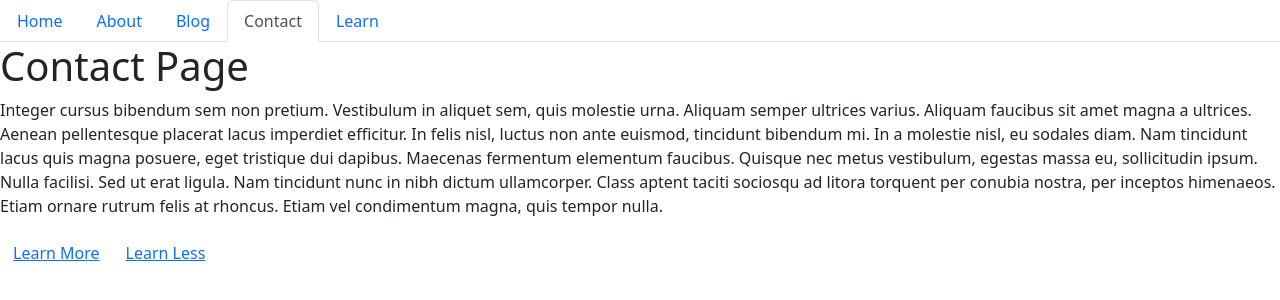
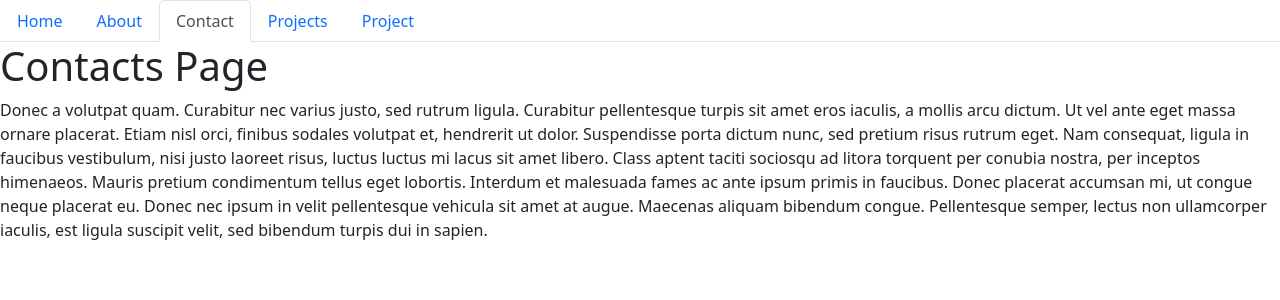
Before and after one commit to Fi-OD/wk13react-portfolio, a React (Create React App) app: page /wk13react-portfolio/contact in a window 1280 px wide. Shown: the top 300 px of the page. Built offline with nearby package versions, Linux system fonts and the light colour scheme.

Commit message:
created the page structure

```diff
--- a/src/App.js
+++ b/src/App.js
@@ -3,8 +3,8 @@ import { BrowserRouter as Router, Route, Routes } from 'react-router-dom';
 import NavTabs from './components/NavTabs';
 import Home from './components/pages/Home';
 import About from './components/pages/About';
-import Blog from './components/pages/Blog';
 import Contact from './components/pages/Contact';
+import Projects from './components/pages/Projects';
 
 function App() {
   return (
@@ -17,9 +17,9 @@ function App() {
           {/* Define a default route that will render the Home component */}
           <Route path="/wk13react-portfolio/" element={<Home />} />
           <Route path="/wk13react-portfolio/about" element={<About />} />
-          <Route path="/wk13react-portfolio/blog" element={<Blog />} />
+          <Route path="/wk13react-portfolio/contact" element={<Contact />} />
           {/* Define a route that will have descendant routes */}
-          <Route path="/wk13react-portfolio/contact/*" element={<Contact />} />
+          <Route path="/wk13react-portfolio/contact/*" element={<Projects />} />
         </Routes>
       </div>
     </Router>
--- a/src/components/NavTabs.js
+++ b/src/components/NavTabs.js
@@ -27,18 +27,7 @@ function NavTabs() {
       </li>
       <li className="nav-item">
         <NavLink
-          to="/wk13react-portfolio/blog"
-          className={({ isActive }) =>
-            isActive ? 'nav-link active' : 'nav-link'
-          }
-        >
-          Blog
-        </NavLink>
-      </li>
-      <li className="nav-item">
-        <NavLink
           to="/wk13react-portfolio/contact"
-          end
           className={({ isActive }) =>
             isActive ? 'nav-link active' : 'nav-link'
           }
@@ -48,12 +37,23 @@ function NavTabs() {
       </li>
       <li className="nav-item">
         <NavLink
-          to="/wk13react-portfolio/contact/learn"
+          to="/wk13react-portfolio/projects"
+          end
           className={({ isActive }) =>
             isActive ? 'nav-link active' : 'nav-link'
           }
         >
-          Learn
+          Projects
+        </NavLink>
+      </li>
+      <li className="nav-item">
+        <NavLink
+          to="/wk13react-portfolio/contact/project"
+          className={({ isActive }) =>
+            isActive ? 'nav-link active' : 'nav-link'
+          }
+        >
+          Project
         </NavLink>
       </li>
     </ul>
--- a/src/components/pages/Blog.js
+++ /dev/null
@@ -1,23 +0,0 @@
-import React from "react";
-
-function Blog() {
-  return (
-    <div>
-      <h1>Blog Page</h1>
-      <p>
-        Donec a volutpat quam. Curabitur nec varius justo, sed rutrum ligula. Curabitur pellentesque
-        turpis sit amet eros iaculis, a mollis arcu dictum. Ut vel ante eget massa ornare placerat.
-        Etiam nisl orci, finibus sodales volutpat et, hendrerit ut dolor. Suspendisse porta dictum
-        nunc, sed pretium risus rutrum eget. Nam consequat, ligula in faucibus vestibulum, nisi
-        justo laoreet risus, luctus luctus mi lacus sit amet libero. Class aptent taciti sociosqu ad
-        litora torquent per conubia nostra, per inceptos himenaeos. Mauris pretium condimentum
-        tellus eget lobortis. Interdum et malesuada fames ac ante ipsum primis in faucibus. Donec
-        placerat accumsan mi, ut congue neque placerat eu. Donec nec ipsum in velit pellentesque
-        vehicula sit amet at augue. Maecenas aliquam bibendum congue. Pellentesque semper, lectus
-        non ullamcorper iaculis, est ligula suscipit velit, sed bibendum turpis dui in sapien.
-      </p>
-    </div>
-  );
-}
-
-export default Blog;
--- a/src/components/pages/Contact.js
+++ b/src/components/pages/Contact.js
@@ -1,33 +1,21 @@
-import React from 'react';
-import { Link, Route, Routes } from 'react-router-dom';
-import Learn from './Learn';
+import React from "react";
 
-function Contact(props) {
+function Contact() {
   return (
     <div>
-      <h1>Contact Page</h1>
+      <h1>Contacts Page</h1>
       <p>
-        Integer cursus bibendum sem non pretium. Vestibulum in aliquet sem, quis
-        molestie urna. Aliquam semper ultrices varius. Aliquam faucibus sit amet
-        magna a ultrices. Aenean pellentesque placerat lacus imperdiet
-        efficitur. In felis nisl, luctus non ante euismod, tincidunt bibendum
-        mi. In a molestie nisl, eu sodales diam. Nam tincidunt lacus quis magna
-        posuere, eget tristique dui dapibus. Maecenas fermentum elementum
-        faucibus. Quisque nec metus vestibulum, egestas massa eu, sollicitudin
-        ipsum. Nulla facilisi. Sed ut erat ligula. Nam tincidunt nunc in nibh
-        dictum ullamcorper. Class aptent taciti sociosqu ad litora torquent per
-        conubia nostra, per inceptos himenaeos. Etiam ornare rutrum felis at
-        rhoncus. Etiam vel condimentum magna, quis tempor nulla.
+        Donec a volutpat quam. Curabitur nec varius justo, sed rutrum ligula. Curabitur pellentesque
+        turpis sit amet eros iaculis, a mollis arcu dictum. Ut vel ante eget massa ornare placerat.
+        Etiam nisl orci, finibus sodales volutpat et, hendrerit ut dolor. Suspendisse porta dictum
+        nunc, sed pretium risus rutrum eget. Nam consequat, ligula in faucibus vestibulum, nisi
+        justo laoreet risus, luctus luctus mi lacus sit amet libero. Class aptent taciti sociosqu ad
+        litora torquent per conubia nostra, per inceptos himenaeos. Mauris pretium condimentum
+        tellus eget lobortis. Interdum et malesuada fames ac ante ipsum primis in faucibus. Donec
+        placerat accumsan mi, ut congue neque placerat eu. Donec nec ipsum in velit pellentesque
+        vehicula sit amet at augue. Maecenas aliquam bibendum congue. Pellentesque semper, lectus
+        non ullamcorper iaculis, est ligula suscipit velit, sed bibendum turpis dui in sapien.
       </p>
-      <Link to="learn" role="button" className="btn btn-link">
-        Learn More
-      </Link>
-      <Link to="contact" role="button" className="btn btn-link">
-        Learn Less
-      </Link>
-      <Routes>
-        <Route path="learn" element={<Learn />} />
-      </Routes>
     </div>
   );
 }
--- a/src/components/pages/Learn.js
+++ b/src/components/pages/Project.js
@@ -1,6 +1,6 @@
 import React from "react";
 
-function Learn() {
+function Project() {
   return (
     <div>
       <h1 className="text-center">hello</h1>
@@ -13,4 +13,4 @@ function Learn() {
   );
 }
 
-export default Learn;
+export default Project;
--- /dev/null
+++ b/src/components/pages/Projects.js
@@ -0,0 +1,35 @@
+import React from 'react';
+import { Link, Route, Routes } from 'react-router-dom';
+import Learn from './Project';
+
+function Projects(props) {
+  return (
+    <div>
+      <h1>Projects Page</h1>
+      <p>
+        Integer cursus bibendum sem non pretium. Vestibulum in aliquet sem, quis
+        molestie urna. Aliquam semper ultrices varius. Aliquam faucibus sit amet
+        magna a ultrices. Aenean pellentesque placerat lacus imperdiet
+        efficitur. In felis nisl, luctus non ante euismod, tincidunt bibendum
+        mi. In a molestie nisl, eu sodales diam. Nam tincidunt lacus quis magna
+        posuere, eget tristique dui dapibus. Maecenas fermentum elementum
+        faucibus. Quisque nec metus vestibulum, egestas massa eu, sollicitudin
+        ipsum. Nulla facilisi. Sed ut erat ligula. Nam tincidunt nunc in nibh
+        dictum ullamcorper. Class aptent taciti sociosqu ad litora torquent per
+        conubia nostra, per inceptos himenaeos. Etiam ornare rutrum felis at
+        rhoncus. Etiam vel condimentum magna, quis tempor nulla.
+      </p>
+      <Link to="project" role="button" className="btn btn-link">
+        Learn More
+      </Link>
+      <Link to="projects" role="button" className="btn btn-link">
+        Learn Less
+      </Link>
+      <Routes>
+        <Route path="learn" element={<Learn />} />
+      </Routes>
+    </div>
+  );
+}
+
+export default Projects;
```
